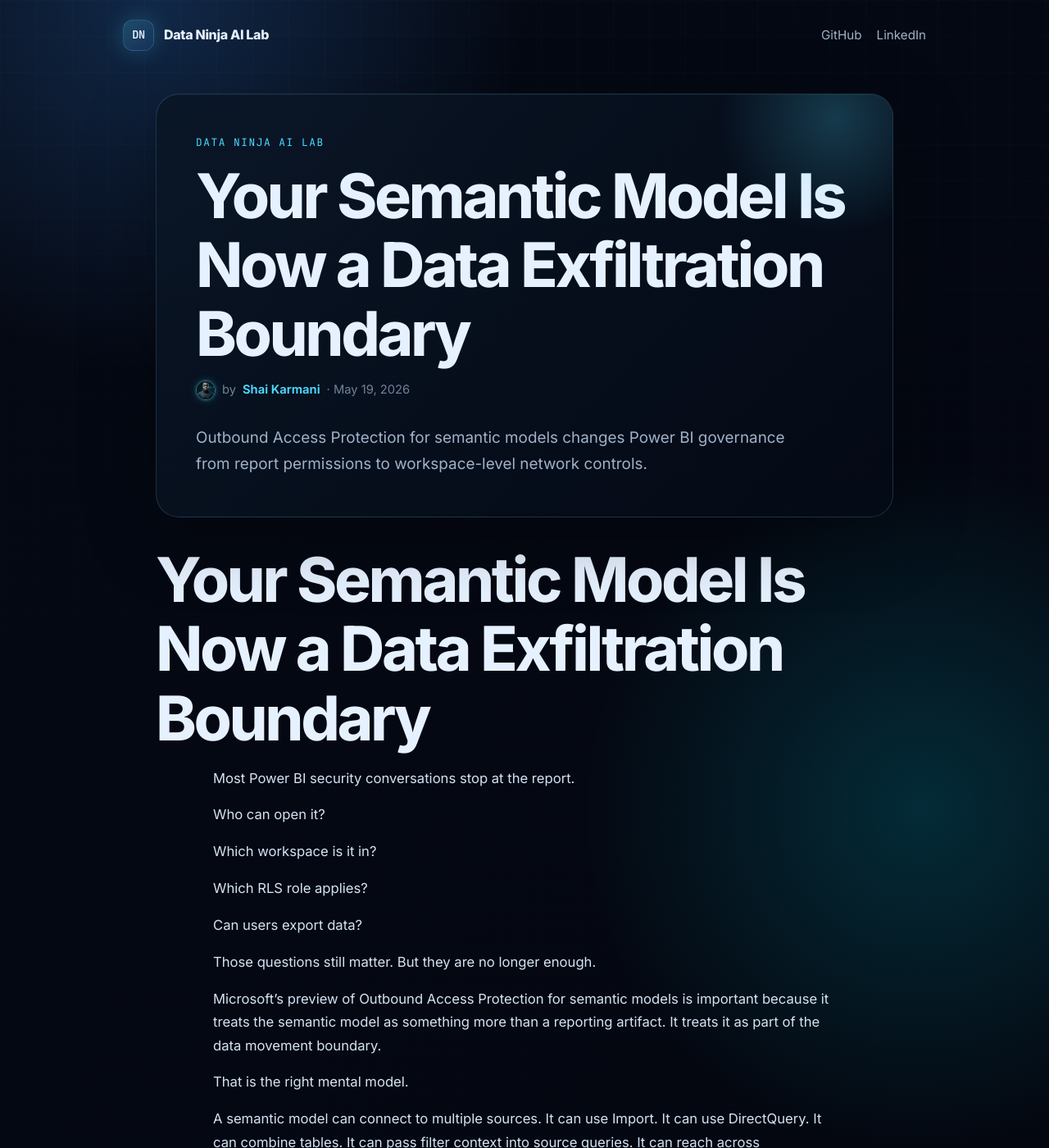
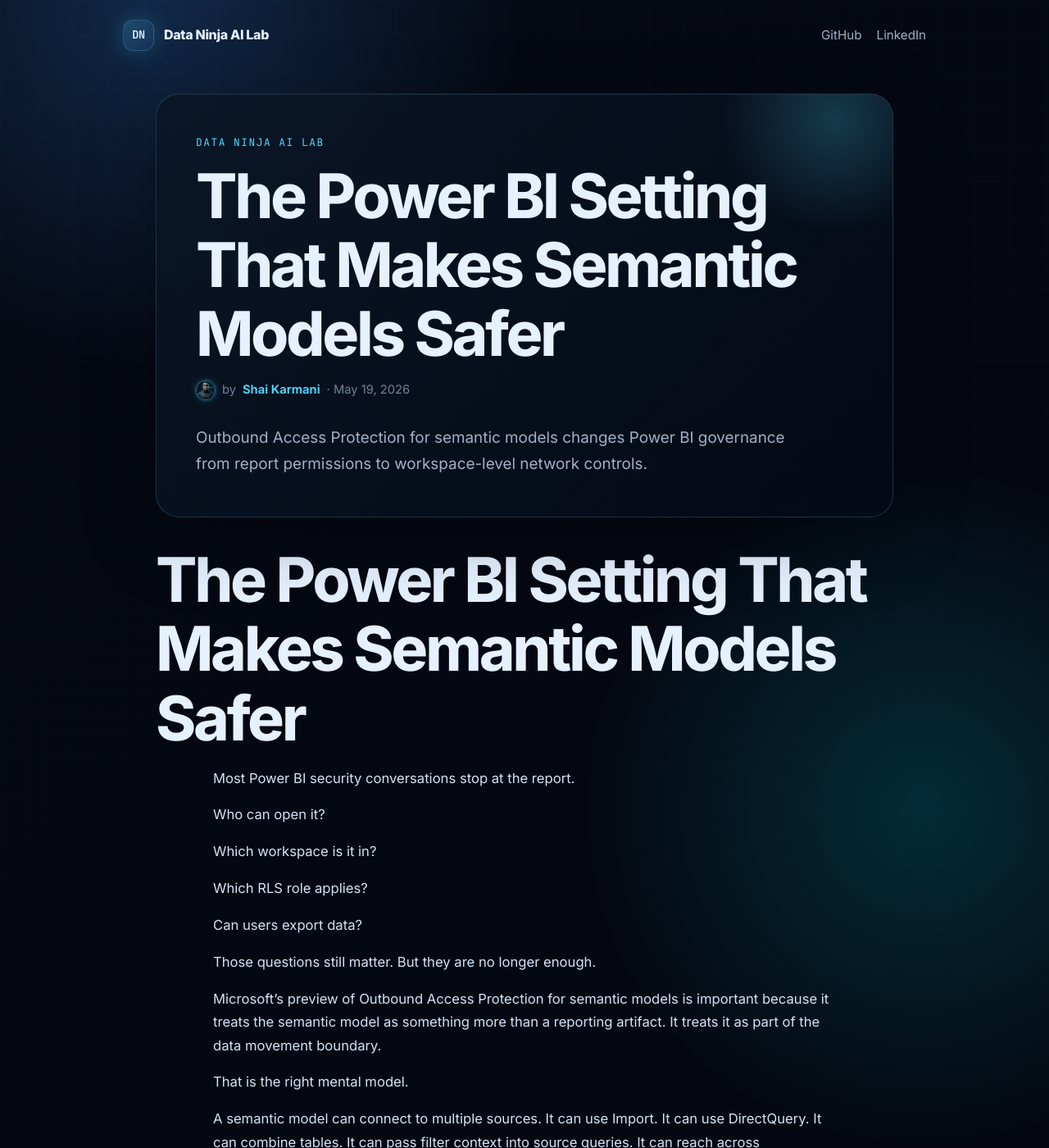
Before and after one commit to Shai-Kr/data-ninja-ai-lab, a Jekyll site: the page built from blog/2026-05-19-outbound-access-protection-semantic-models.md, in a window 1280 px wide and 1400 px high. Shown: the whole window at 82% size. Built offline with Jekyll 4.4.1, drawn with Linux system fonts in a browser that asks for light colours.

Commit message:
Use positive title for OAP article

```diff
--- a/blog/2026-05-19-outbound-access-protection-semantic-models.md
+++ b/blog/2026-05-19-outbound-access-protection-semantic-models.md
@@ -1,11 +1,11 @@
 ---
-title: "Your Semantic Model Is Now a Data Exfiltration Boundary"
+title: "The Power BI Setting That Makes Semantic Models Safer"
 description: "Outbound Access Protection for semantic models changes Power BI governance from report permissions to workspace-level network controls."
 date: 2026-05-19
 tags: [Power BI, Microsoft Fabric, Semantic Models, Governance, Security]
 ---
 
-# Your Semantic Model Is Now a Data Exfiltration Boundary
+# The Power BI Setting That Makes Semantic Models Safer
 
 Most Power BI security conversations stop at the report.
 
```
Also changed, not shown: index.md (+1 -1 lines).
